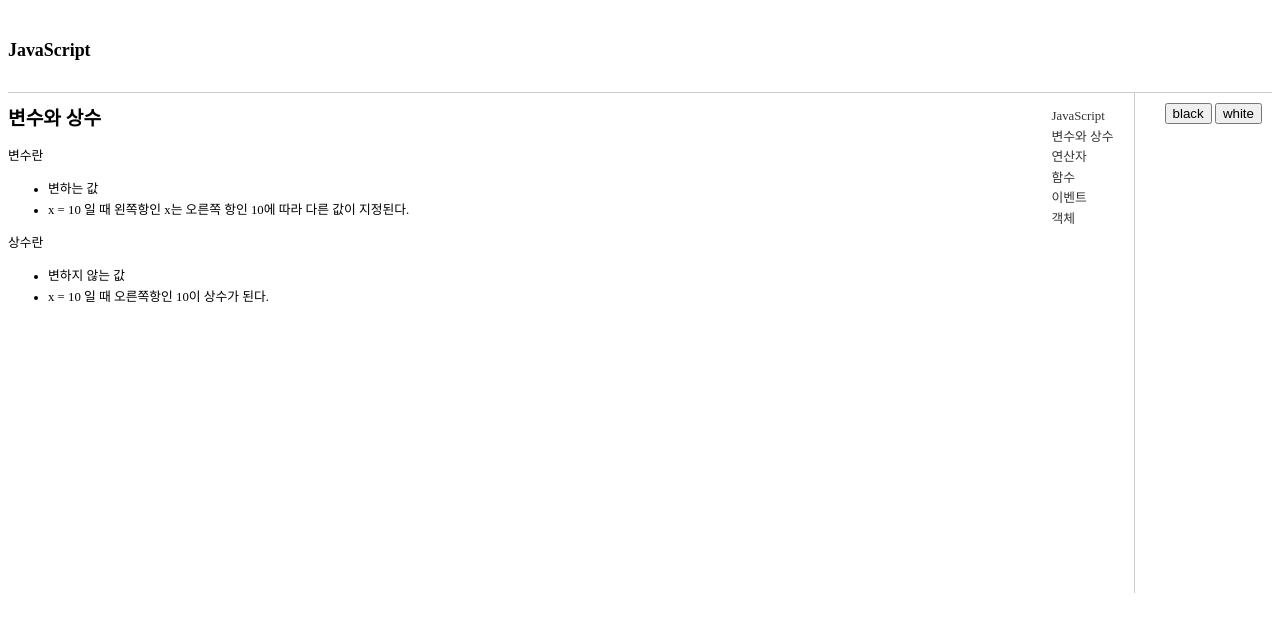
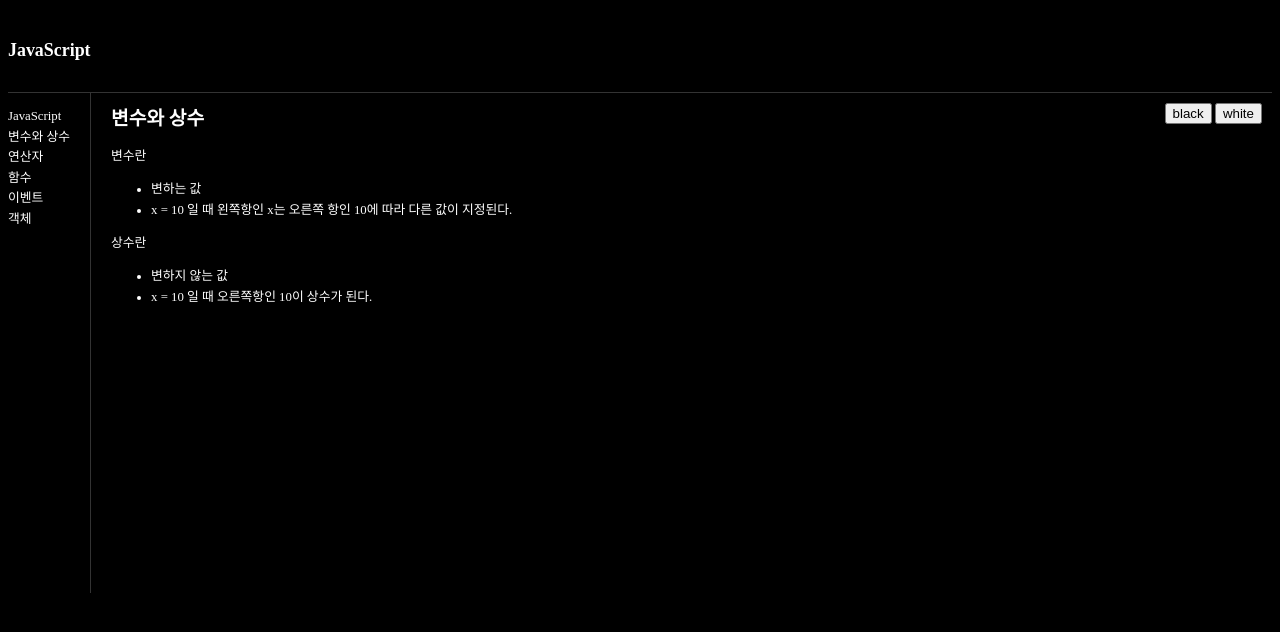
Before and after one commit to ncelbi/ncelbi, a plain HTML site: page index.html in a window 1280 px wide. Both pictures are taken after a click on the button "black". Drawn offline with Linux system fonts and the light colour scheme.

Commit message:
add index.php

```diff
--- a/index.html
+++ b/index.html
@@ -8,6 +8,22 @@
                 font-family: dotum;
                 line-height: 1.6em;
             }
+            body.black {
+                background-color: black;
+                color: white;
+            }
+            body.black a {
+                color: white;
+            }
+            body.black a:hover {
+                color: #f60;
+            }
+            body.black header {
+                border-bottom: 1px solid #333;
+            }
+            body.black nav {
+                border-right: 1px solid #333;
+            }
             header {
                 border-bottom: 1px solid #ccc;
                 padding: 20px 0;
@@ -17,7 +33,7 @@
                 float: right;
             }
             nav {
-                float: right;
+                float: left;
                 margin-right: 20px;
                 min-height: 500px;
                 border-right: 1px solid #ccc;
@@ -29,6 +45,9 @@
             }
             article {
                 float: left;
+            }
+            footer {
+                clear: both;
             }
             a {
                 text-decoration: none;
@@ -45,14 +64,14 @@
         </style>
     </head>
 
-    <body>
+    <body id="body">
         <div>
             <header>
                 <h1>JavaScript</h1>
             </header>
             <div id="toolbar">
-                <input type="button" value="black" />
-                <input type="button" value="white" />
+                <input type="button" value="black" onclick="document.getElementById('body').className='black'" />
+                <input type="button" value="white" onclick="document.getElementById('body').className='white'" />
             </div>
             <nav>
                 <ul>
```
